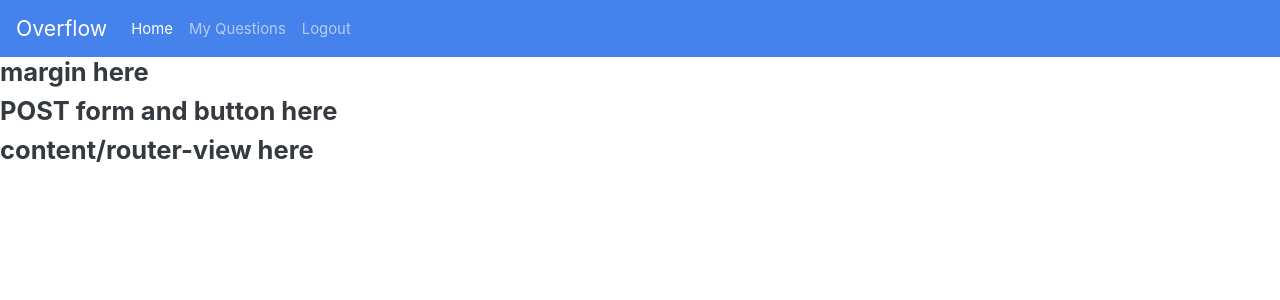
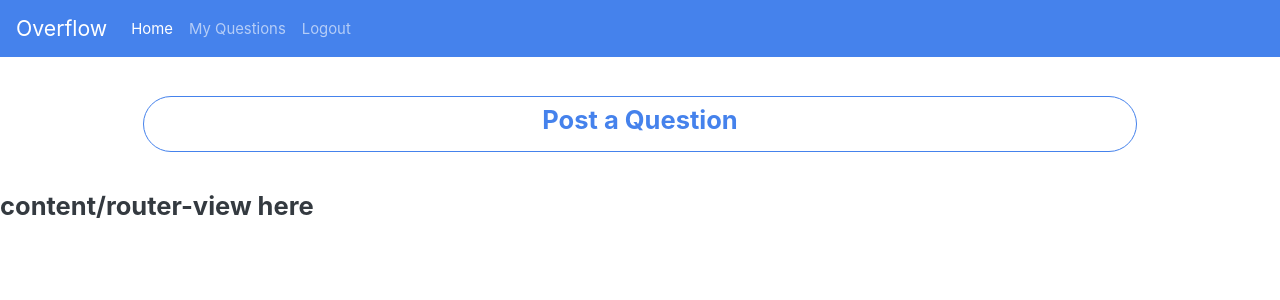
Before and after one commit to hacktiv-overflow/client, a Vue app: page /home in a window 1280 px wide. Shown: the top 300 px of the page. Built offline with nearby package versions, Linux system fonts and the light colour scheme.

Commit message:
post button and form starter

```diff
--- /dev/null
+++ b/src/components/PostForm.vue
@@ -0,0 +1,31 @@
+<template lang="html">
+  <div class="container" style="margin-top:3%;margin-bottom:3%;width:80%;">
+    <button type="button" class="btn btn-outline-secondary btn-lg btn-block" v-if="inPost" @click="switcher"><h4>Cancel</h4></button>
+    <button type="button" class="btn btn-outline-primary btn-lg btn-block" v-else @click="switcher"><h4>Post a Question</h4></button>
+    <div class="card border-primary mb-3" style="max-width: 20rem;margin-top:3%;" v-if="inPost">
+      <textarea class="form-control" id="exampleTextarea" rows="3"></textarea>
+    </div>
+    <div class="container">
+      <button type="button" class="btn btn-primary btn-block" v-if="inPost">Submit</button>
+    </div>
+  </div>
+</template>
+
+<script>
+export default {
+  name: 'PostForm',
+  data: function () {
+    return {
+      inPost: false
+    }
+  },
+  methods: {
+    switcher () {
+      this.inPost = !this.inPost
+    }
+  }
+}
+</script>
+
+<style lang="css">
+</style>
--- a/src/views/HomePage.vue
+++ b/src/views/HomePage.vue
@@ -2,8 +2,7 @@
   <div class="">
     <Navbar/>
     <div >
-      <h4>margin here</h4>
-      <h4>POST form and button here</h4>
+      <PostForm/>
     </div>
     <div class="">
       <h4>content/router-view here</h4>
@@ -13,10 +12,12 @@
 
 <script>
 import Navbar from '@/components/Navbar'
+import PostForm from '@/components/PostForm'
+
 export default {
   name: 'HomePage',
   components: {
-    Navbar
+    Navbar, PostForm
   }
 }
 </script>
```
